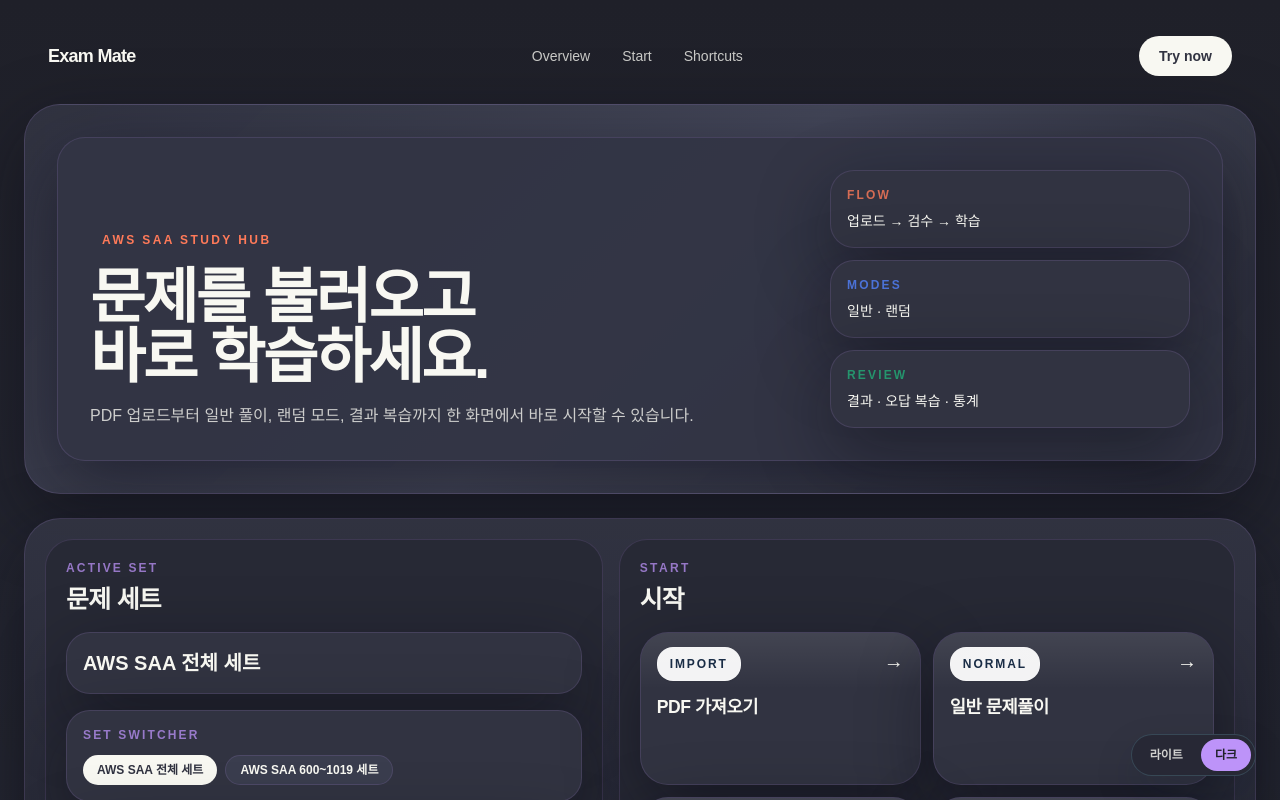
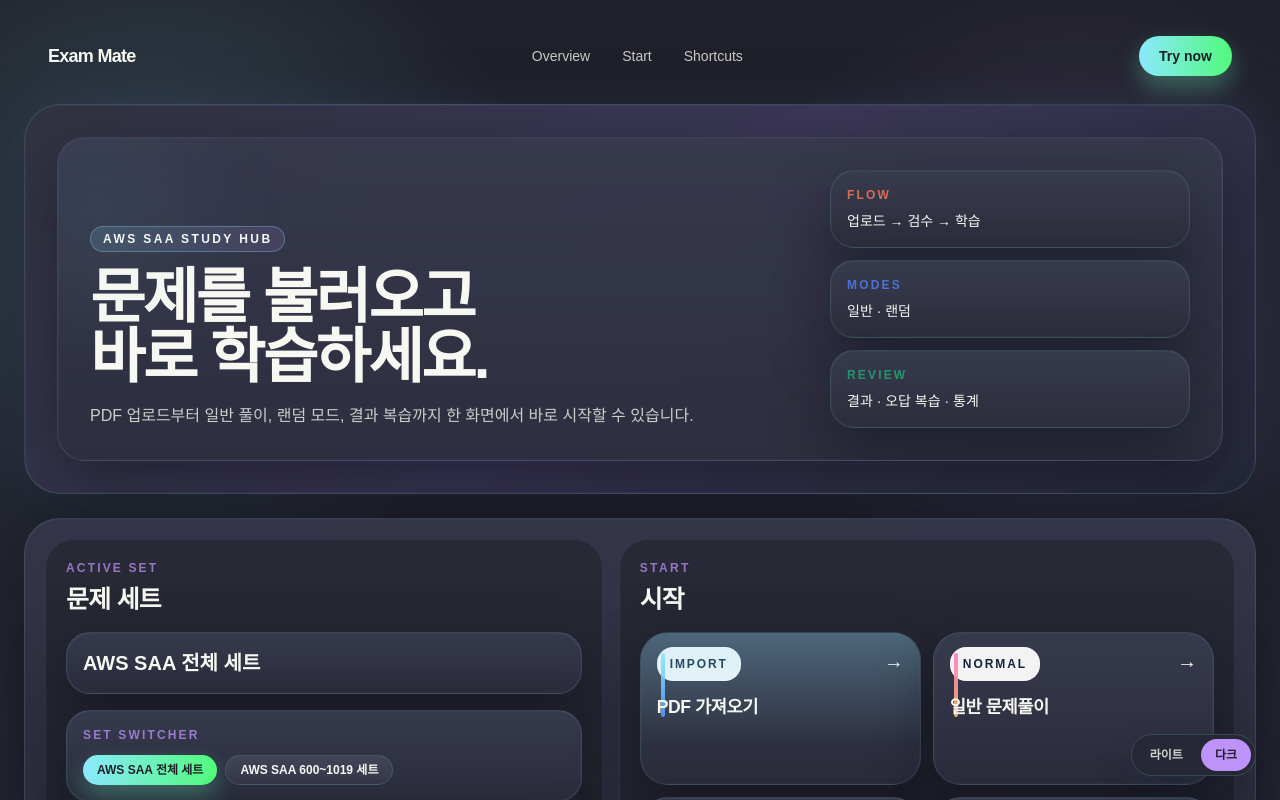
Before and after one commit to Kjjedd/exam-practice-app, a Next.js app: page / in a window 1280 px wide. Both pictures are taken after a click on the button "다크". Shown: the top 800 px of the page. Built offline with nearby package versions, Linux system fonts and the light colour scheme.

Commit message:
feat: polish dracula dark surfaces

```diff
--- a/app/globals.css
+++ b/app/globals.css
@@ -64,7 +64,11 @@
 
 :root[data-theme="dark"] {
   color-scheme: dark;
-  --app-body-background: linear-gradient(180deg, #1f2029 0%, #232530 48%, #282a36 100%);
+  --app-body-background:
+    radial-gradient(circle at 12% 18%, rgba(139, 233, 253, 0.18), transparent 24%),
+    radial-gradient(circle at 84% 22%, rgba(189, 147, 249, 0.16), transparent 22%),
+    radial-gradient(circle at 52% 86%, rgba(255, 121, 198, 0.1), transparent 28%),
+    linear-gradient(180deg, #1f2029 0%, #232530 48%, #282a36 100%);
   --app-text: #f8f8f2;
   --app-text-muted: rgba(248, 248, 242, 0.78);
   --app-text-faint: rgba(189, 147, 249, 0.74);
@@ -79,13 +83,13 @@
   --app-home-overview: linear-gradient(
     135deg,
     rgba(49, 51, 65, 0.98),
-    rgba(68, 71, 90, 0.96),
-    rgba(42, 44, 56, 0.98)
+    rgba(61, 57, 90, 0.94),
+    rgba(38, 42, 59, 0.98)
   );
   --app-home-section: linear-gradient(
     180deg,
-    rgba(49, 51, 65, 0.98),
-    rgba(39, 41, 53, 0.98)
+    rgba(53, 54, 74, 0.98),
+    rgba(39, 41, 53, 0.99)
   );
   --theme-toggle-surface: rgba(39, 41, 53, 0.95);
   --theme-toggle-border: rgba(139, 233, 253, 0.16);
@@ -291,6 +295,84 @@ a {
   color: var(--app-surface-strong);
 }
 
+:root[data-theme="dark"] .theme-home-overview {
+  border-color: rgba(139, 233, 253, 0.12);
+  box-shadow:
+    0 30px 80px rgba(10, 10, 18, 0.46),
+    0 0 0 1px rgba(139, 233, 253, 0.04) inset,
+    0 0 48px rgba(98, 114, 164, 0.18);
+}
+
+:root[data-theme="dark"] .theme-home-section {
+  border-color: rgba(139, 233, 253, 0.12);
+  box-shadow:
+    0 26px 72px rgba(10, 10, 18, 0.42),
+    0 0 0 1px rgba(255, 255, 255, 0.02) inset;
+}
+
+:root[data-theme="dark"] .theme-card {
+  background:
+    linear-gradient(180deg, rgba(56, 59, 78, 0.98), rgba(43, 45, 60, 0.98));
+  border-color: rgba(139, 233, 253, 0.12);
+  box-shadow:
+    0 24px 60px rgba(10, 10, 18, 0.42),
+    0 0 0 1px rgba(255, 255, 255, 0.025) inset;
+}
+
+:root[data-theme="dark"] .theme-card-soft {
+  background:
+    linear-gradient(180deg, rgba(55, 57, 77, 0.92), rgba(45, 47, 63, 0.96));
+  border-color: rgba(189, 147, 249, 0.14);
+  box-shadow:
+    0 24px 64px rgba(10, 10, 18, 0.42),
+    0 0 0 1px rgba(255, 255, 255, 0.025) inset;
+}
+
+:root[data-theme="dark"] .theme-subtle-surface {
+  background:
+    linear-gradient(180deg, rgba(68, 71, 90, 0.9), rgba(54, 56, 73, 0.92));
+  border-color: rgba(139, 233, 253, 0.14);
+}
+
+:root[data-theme="dark"] .theme-muted-surface {
+  background:
+    linear-gradient(180deg, rgba(39, 41, 53, 0.96), rgba(32, 34, 44, 0.98));
+  border-color: rgba(189, 147, 249, 0.12);
+}
+
+:root[data-theme="dark"] .theme-input {
+  background:
+    linear-gradient(180deg, rgba(66, 69, 88, 0.92), rgba(52, 54, 70, 0.92));
+  border-color: rgba(139, 233, 253, 0.14);
+  box-shadow: 0 0 0 1px rgba(255, 255, 255, 0.02) inset;
+}
+
+:root[data-theme="dark"] .theme-input:focus {
+  background:
+    linear-gradient(180deg, rgba(75, 79, 100, 0.95), rgba(58, 61, 78, 0.96));
+  border-color: rgba(139, 233, 253, 0.42);
+  box-shadow:
+    0 0 0 1px rgba(139, 233, 253, 0.1) inset,
+    0 0 0 4px rgba(139, 233, 253, 0.08);
+}
+
+:root[data-theme="dark"] .theme-outline-button {
+  background: linear-gradient(180deg, rgba(63, 66, 84, 0.94), rgba(50, 52, 67, 0.98));
+  border-color: rgba(139, 233, 253, 0.18);
+}
+
+:root[data-theme="dark"] .theme-outline-button:hover {
+  background: linear-gradient(180deg, rgba(71, 74, 95, 0.96), rgba(56, 58, 74, 0.98));
+}
+
+:root[data-theme="dark"] .theme-solid-button {
+  background: linear-gradient(90deg, #8be9fd 0%, #50fa7b 100%);
+  color: #1f2029;
+  box-shadow:
+    0 12px 28px rgba(80, 250, 123, 0.18),
+    0 10px 22px rgba(139, 233, 253, 0.18);
+}
+
 .theme-nav-shell {
   background: var(--app-navbar-surface);
   border: 1px solid var(--app-border);
--- a/components/home/HomeHero.tsx
+++ b/components/home/HomeHero.tsx
@@ -1,9 +1,11 @@
 export function HomeHero() {
   return (
-    <section className="theme-card-soft rounded-[1.75rem] px-6 py-6 sm:px-8 sm:py-8">
+    <section className="theme-card-soft relative overflow-hidden rounded-[1.75rem] px-6 py-6 sm:px-8 sm:py-8">
+      <div className="pointer-events-none absolute -left-8 top-0 h-28 w-28 rounded-full bg-[#8be9fd]/10 blur-3xl sm:h-36 sm:w-36" />
+      <div className="pointer-events-none absolute right-0 top-6 h-24 w-24 rounded-full bg-[#bd93f9]/12 blur-3xl sm:h-32 sm:w-32" />
       <div className="flex flex-col gap-6 lg:flex-row lg:items-end lg:justify-between">
         <div className="max-w-3xl">
-          <span className="inline-flex rounded-full bg-coral/12 px-3 py-1 text-xs font-semibold uppercase tracking-[0.2em] text-coral">
+          <span className="inline-flex rounded-full border border-[#8be9fd]/30 bg-[linear-gradient(90deg,_rgba(139,233,253,0.14),_rgba(189,147,249,0.14))] px-3 py-1 text-xs font-semibold uppercase tracking-[0.2em] text-[var(--app-text)]">
             AWS SAA STUDY HUB
           </span>
           <h1 className="mt-4 text-4xl font-semibold tracking-[-0.04em] text-[var(--app-text)] sm:text-5xl lg:text-6xl">
--- a/components/home/PrimaryActions.tsx
+++ b/components/home/PrimaryActions.tsx
@@ -15,6 +15,9 @@ type PrimaryAction = Readonly<{
   arrowClassName: string;
   panelClassName: string;
   glowClassName: string;
+  darkPanelClassName: string;
+  darkGlowClassName: string;
+  darkStripeClassName: string;
 }>;
 
 const primaryActions: readonly PrimaryAction[] = [
@@ -27,7 +30,12 @@ const primaryActions: readonly PrimaryAction[] = [
     mutedAccentClassName: "border-[#a9c1ff] bg-white text-[#5376d6]",
     arrowClassName: "text-[#5f83e6] group-hover:text-[#274fb5]",
     panelClassName: "bg-[linear-gradient(180deg,_#ffffff,_#f5f8ff)]",
-    glowClassName: "from-[#d7e5ff] via-[#edf4ff] to-transparent"
+    glowClassName: "from-[#d7e5ff] via-[#edf4ff] to-transparent",
+    darkPanelClassName:
+      "bg-[linear-gradient(180deg,_rgba(48,56,86,0.98),_rgba(39,42,62,0.98))]",
+    darkGlowClassName: "from-[#8be9fd]/30 via-[#56a4ff]/18 to-transparent",
+    darkStripeClassName:
+      "bg-[linear-gradient(180deg,_rgba(139,233,253,0.96),_rgba(84,156,255,0.92))]"
   },
   {
     title: "일반 문제풀이",
@@ -38,7 +46,12 @@ const primaryActions: readonly PrimaryAction[] = [
     mutedAccentClassName: "border-[#f1b8ab] bg-white text-[#cb8068]",
     arrowClassName: "text-[#d27d63] group-hover:text-[#ad4f35]",
     panelClassName: "bg-[linear-gradient(180deg,_#ffffff,_#fff7f3)]",
-    glowClassName: "from-[#ffd7c8] via-[#fff0e9] to-transparent"
+    glowClassName: "from-[#ffd7c8] via-[#fff0e9] to-transparent",
+    darkPanelClassName:
+      "bg-[linear-gradient(180deg,_rgba(67,52,64,0.98),_rgba(45,40,58,0.98))]",
+    darkGlowClassName: "from-[#ff79c6]/24 via-[#ffb86c]/16 to-transparent",
+    darkStripeClassName:
+      "bg-[linear-gradient(180deg,_rgba(255,121,198,0.96),_rgba(255,184,108,0.94))]"
   },
   {
     title: "랜덤 모드",
@@ -49,7 +62,12 @@ const primaryActions: readonly PrimaryAction[] = [
     mutedAccentClassName: "border-[#ecd3a3] bg-white text-[#b48c45]",
     arrowClassName: "text-[#bc8e36] group-hover:text-[#966503]",
     panelClassName: "bg-[linear-gradient(180deg,_#ffffff,_#fff9ef)]",
-    glowClassName: "from-[#ffe0ad] via-[#fff5df] to-transparent"
+    glowClassName: "from-[#ffe0ad] via-[#fff5df] to-transparent",
+    darkPanelClassName:
+      "bg-[linear-gradient(180deg,_rgba(67,58,42,0.98),_rgba(47,42,36,0.98))]",
+    darkGlowClassName: "from-[#ffb86c]/28 via-[#f1fa8c]/16 to-transparent",
+    darkStripeClassName:
+      "bg-[linear-gradient(180deg,_rgba(255,184,108,0.96),_rgba(241,250,140,0.88))]"
   },
   {
     title: "시험 모드",
@@ -60,7 +78,12 @@ const primaryActions: readonly PrimaryAction[] = [
     mutedAccentClassName: "border-[#b7e5d6] bg-white text-[#5f9f89]",
     arrowClassName: "text-[#61ab90] group-hover:text-[#1f6f53]",
     panelClassName: "bg-[linear-gradient(180deg,_#ffffff,_#f2fbf7)]",
-    glowClassName: "from-[#c7f1df] via-[#eefbf5] to-transparent"
+    glowClassName: "from-[#c7f1df] via-[#eefbf5] to-transparent",
+    darkPanelClassName:
+      "bg-[linear-gradient(180deg,_rgba(38,62,66,0.98),_rgba(35,46,58,0.98))]",
+    darkGlowClassName: "from-[#50fa7b]/24 via-[#8be9fd]/18 to-transparent",
+    darkStripeClassName:
+      "bg-[linear-gradient(180deg,_rgba(80,250,123,0.96),_rgba(139,233,253,0.94))]"
   }
 ] as const;
 
@@ -181,11 +204,11 @@ export function PrimaryActions({
         {primaryActions.map((action) => {
           const resolvedPanelClassName =
             theme === "dark"
-              ? "bg-[linear-gradient(180deg,_rgba(23,35,54,0.96),_rgba(18,29,45,0.98))]"
+              ? action.darkPanelClassName
               : action.panelClassName;
           const resolvedGlowClassName =
             theme === "dark"
-              ? "from-white/10 via-white/0 to-transparent"
+              ? action.darkGlowClassName
               : action.glowClassName;
           const isDisabled =
             action.availability === "active-set"
@@ -218,10 +241,15 @@ export function PrimaryActions({
                 key={action.title}
                 className={`theme-card relative overflow-hidden rounded-[1.2rem] p-3.5 sm:rounded-[1.75rem] sm:p-5 xl:px-4 xl:py-3.5 ${resolvedPanelClassName}`}
               >
+              <div
+                className={`pointer-events-none absolute inset-x-0 top-0 h-20 bg-gradient-to-b opacity-80 sm:h-28 ${resolvedGlowClassName}`}
+              />
+              {theme === "dark" ? (
                 <div
-                  className={`pointer-events-none absolute inset-x-0 top-0 h-20 bg-gradient-to-b opacity-80 sm:h-28 ${resolvedGlowClassName}`}
+                  className={`pointer-events-none absolute left-3 top-3 h-12 w-1 rounded-full opacity-90 sm:left-5 sm:top-5 sm:h-16 ${action.darkStripeClassName}`}
                 />
-                <div className="flex items-start justify-between gap-4">
+              ) : null}
+              <div className="flex items-start justify-between gap-4">
                   <span
                     className={`inline-flex rounded-2xl border px-2.5 py-1.5 text-[10px] font-semibold uppercase tracking-[0.16em] shadow-sm sm:px-3 sm:py-2 sm:text-xs ${mutedBadgeClassName}`}
                   >
@@ -262,6 +290,11 @@ export function PrimaryActions({
               <div
                 className={`pointer-events-none absolute inset-x-0 top-0 h-20 bg-gradient-to-b opacity-85 transition-opacity group-hover:opacity-100 sm:h-28 ${resolvedGlowClassName}`}
               />
+              {theme === "dark" ? (
+                <div
+                  className={`pointer-events-none absolute left-3 top-3 h-12 w-1 rounded-full opacity-95 sm:left-5 sm:top-5 sm:h-16 ${action.darkStripeClassName}`}
+                />
+              ) : null}
               <div className="flex items-start justify-between gap-4">
                 <span
                   className={`inline-flex rounded-2xl border px-2.5 py-1.5 text-[10px] font-semibold uppercase tracking-[0.16em] shadow-sm sm:px-3 sm:py-2 sm:text-xs ${activeBadgeClassName}`}
```
